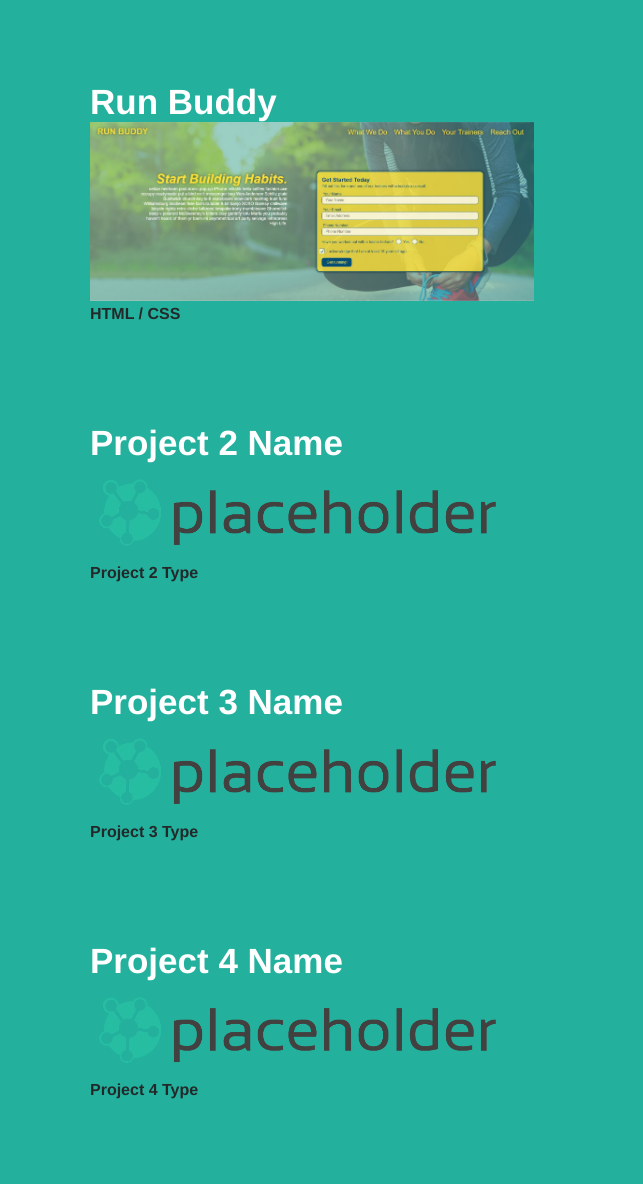
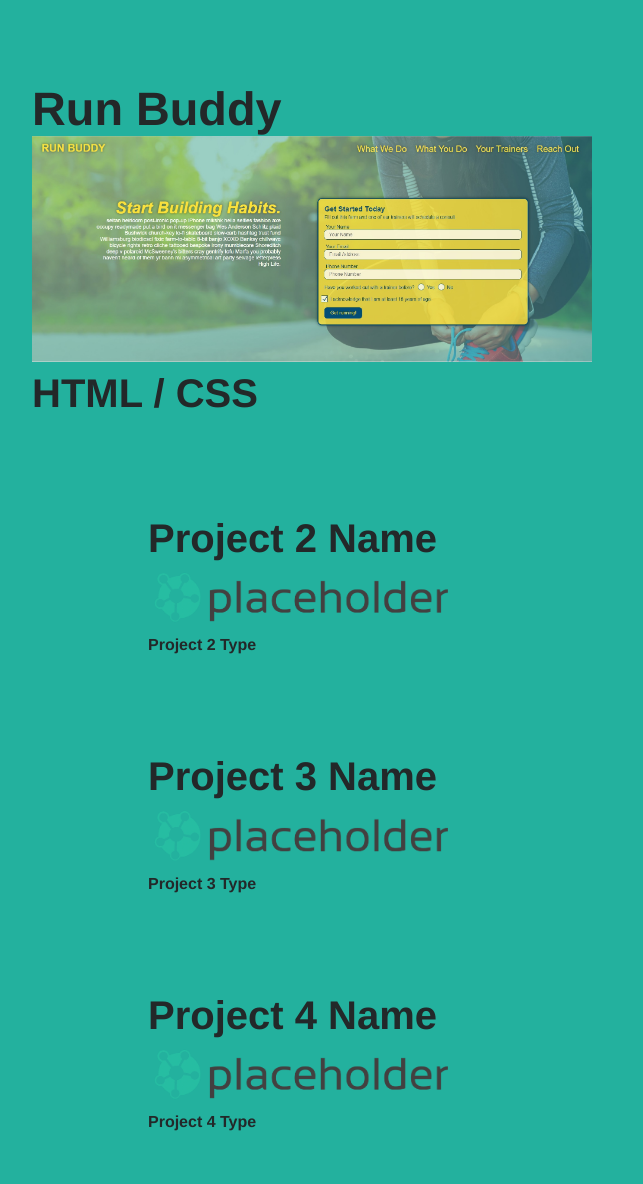
Before and after one commit to aileenbastos/AB_portfolio, a plain HTML site: page index.html in a window 1280 px wide. Shown: the part 1026-2210 px from the top of the page, without its empty margins (318-961 px from the left). Drawn offline with Linux system fonts and the light colour scheme.

Commit message:
complete work

```diff
--- a/assets/css/style.css
+++ b/assets/css/style.css
@@ -159,19 +159,28 @@
   background: var(--primary-color);
 }
 
-.project {
+.project1 {
   margin: 50px auto;
   padding-bottom: 50px;
-  width: 40%;
+  width: 50%;
   display: flex;
   flex-wrap: wrap;
   align-items: center;
   justify-content: space-between;
 }
 
-.project h3 {
-  color: white;
-  font-size: 35px;
+.project2 {
+  margin: 50px auto;
+  padding-bottom: 50px;
+  width: 30%;
+  display: flex;
+  flex-wrap: wrap;
+  align-items: center;
+  justify-content: space-between;
+}
+.project1, .project2 h3 {
+  color: var(--secondary-color);
+  font-size: 40px;
   flex: 1 30%;
 }
 
--- a/index.html
+++ b/index.html
@@ -58,45 +58,53 @@
         Work
       </h2>
     </div>
-    <div class="project">
+    <div class="project1">
       <h3>Run Buddy</h3>
       <div class="project-info">
+        <a href="https://aileenbastos.github.io/runBuddyProject/">
         <div class="project-img">
           <img src="./assets/images/project-1.jpg" alt="run buddy landing page" />
         </div>
+        </a>
         <div class="project-text">
           <h4>HTML / CSS</h4>
         </div>
       </div>
     </div>
-    <div class="project">
+    <div class="project2">
       <h3>Project 2 Name</h3>
       <div class="project-info">
+        <a href="https://aileenbastos.github.io/NAME">
         <div class="project-img">
           <img src="./assets/images/placeholder.png" alt="" />
         </div>
+        </a>
         <div class="project-text">
           <h4>Project 2 Type</h4>
         </div>
       </div>
     </div>
-    <div class="project">
+    <div class="project2">
       <h3>Project 3 Name</h3>
       <div class="project-info">
+        <a href="https://aileenbastos.github.io/NAME">
         <div class="project-img">
           <img src="./assets/images/placeholder.png" alt="" />
         </div>
+        </a>
         <div class="project-text">
           <h4>Project 3 Type</h4>
         </div>
       </div>
     </div>
-    <div class="project">
+    <div class="project2">
       <h3>Project 4 Name</h3>
       <div class="project-info">
+        <a href="https://aileenbastos.github.io/NAME">
         <div class="project-img">
           <img src="./assets/images/placeholder.png" alt="" />
         </div>
+      </a>
         <div class="project-text">
           <h4>Project 4 Type</h4>
         </div>
```
